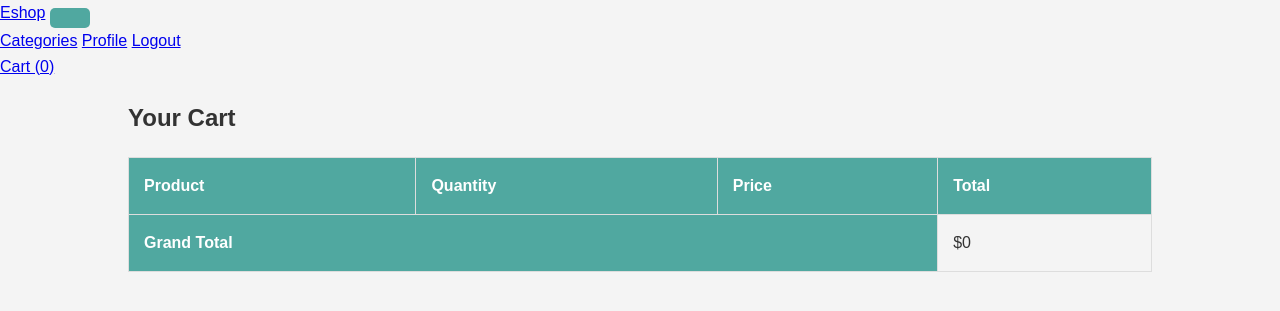
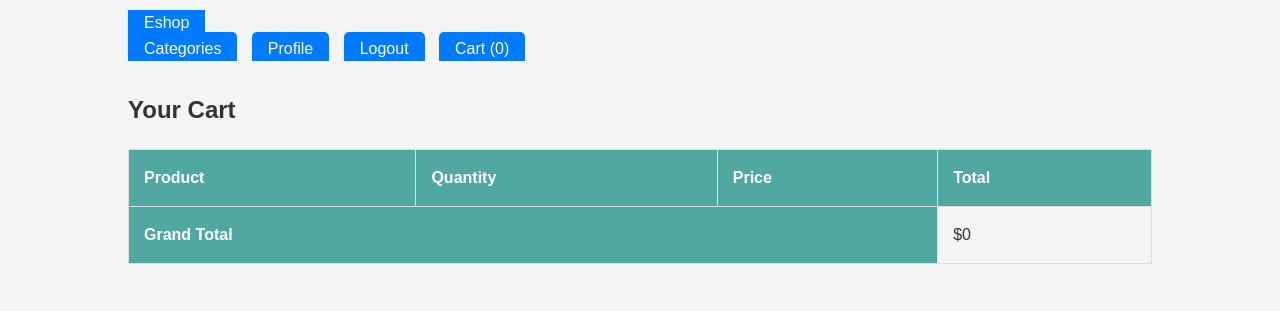
Before and after one commit to GiedriusPR/ManoEshopas, a Django app: page /cart-detail/ in a window 1280 px wide. Shown: the top 311 px of the page. Run offline with Django 4.2, Linux system fonts and the light colour scheme; a user stored in the database is signed in.

Commit message:
added some styling

```diff
--- a/eshopas_app/templates/base.html
+++ b/eshopas_app/templates/base.html
@@ -12,26 +12,21 @@
 </head>
 <body>
 <nav class="navbar navbar-expand-lg navbar-light bg-light">
+    <div class="container">
         <a class="navbar-brand btn btn-primary" href="/">Eshop</a>
-    <button class="navbar-toggler" type="button" data-toggle="collapse" data-target="#navbarNavAltMarkup" aria-controls="navbarNavAltMarkup" aria-expanded="false" aria-label="Toggle navigation">
-        <span class="navbar-toggler-icon"></span>
-    </button>
         <div class="collapse navbar-collapse" id="navbarNavAltMarkup">
-        <div class="navbar-nav mr-auto">
+            <div class="navbar-nav ml-auto">
                 <a class="nav-item nav-link btn btn-primary" href="/category/">Categories</a>
                 {% if user.is_authenticated %}
-                <a class="nav-item nav-link" href="/profile/">Profile</a>
-                <a class="nav-item nav-link" href="/logout/">Logout</a>
+                    <a class="nav-item nav-link btn btn-primary" href="/profile/">Profile</a>
+                    <a class="nav-item nav-link btn btn-primary" href="/logout/">Logout</a>
                 {% else %}
-                <a class="nav-item nav-link" href="/login/">Login</a>
-                <a class="nav-item nav-link" href="/register/">Register</a>
+                    <a class="nav-item nav-link btn btn-primary" href="/login/">Login</a>
+                    <a class="nav-item nav-link btn btn-primary" href="/register/">Register</a>
                 {% endif %}
+                <a class="nav-item nav-link btn btn-primary" href="/cart-detail/">Cart ({{ request.session.cart|cart_total }})</a>
             </div>
-        {% if user.is_authenticated %}
-            <a class="nav-item nav-link ml-auto" href="/cart-detail/">Cart ({{ request.session.cart|cart_total }})</a>
-        {% else %}
-            <a class="nav-item nav-link ml-auto" href="/cart-detail/">Cart (0)</a>
-        {% endif %}
+        </div>
     </div>
 </nav>
     <div class="container">
--- a/eshopas_app/templates/cart_detail.html
+++ b/eshopas_app/templates/cart_detail.html
@@ -1,8 +1,6 @@
 {% extends "base.html" %}
 {% load static %}
 {% load myfilters %}
-<link href=" {% static 'css/styles.css' %} " rel="stylesheet">
-
 
 {% block content %}
     <h2>Your Cart</h2>
--- a/static/css/styles.css
+++ b/static/css/styles.css
@@ -137,3 +137,53 @@ tr:nth-child(even) {
 .cart-buttons button {
     margin: 5px;
 }
+
+.btn {
+  border-radius: 5px;
+  padding: 8px 16px;
+  font-size: 16px;
+  text-align: center;
+  text-decoration: none;
+  cursor: pointer;
+  transition: background-color 0.3s ease;
+}
+
+.btn-primary {
+  color: #ffffff;
+  background-color: #007bff;
+  border-color: #007bff;
+}
+
+.btn-primary:hover {
+  background-color: #0056b3;
+}
+
+.navbar {
+  padding: 10px 0;
+}
+
+.navbar-brand {
+  margin-right: 20px;
+}
+
+.navbar-nav .btn {
+  margin-right: 10px;
+}
+
+.cart-link {
+  position: relative;
+}
+
+.cart-count-badge {
+  position: absolute;
+  top: -8px;
+  right: -8px;
+  background-color: red;
+  color: #ffffff;
+  border-radius: 50%;
+  width: 20px;
+  height: 20px;
+  font-size: 12px;
+  line-height: 20px;
+  text-align: center;
+}
```
Also changed, not shown: data/db.sqlite3, 1 other file. Lines whose indentation alone changed are shown as unchanged.
